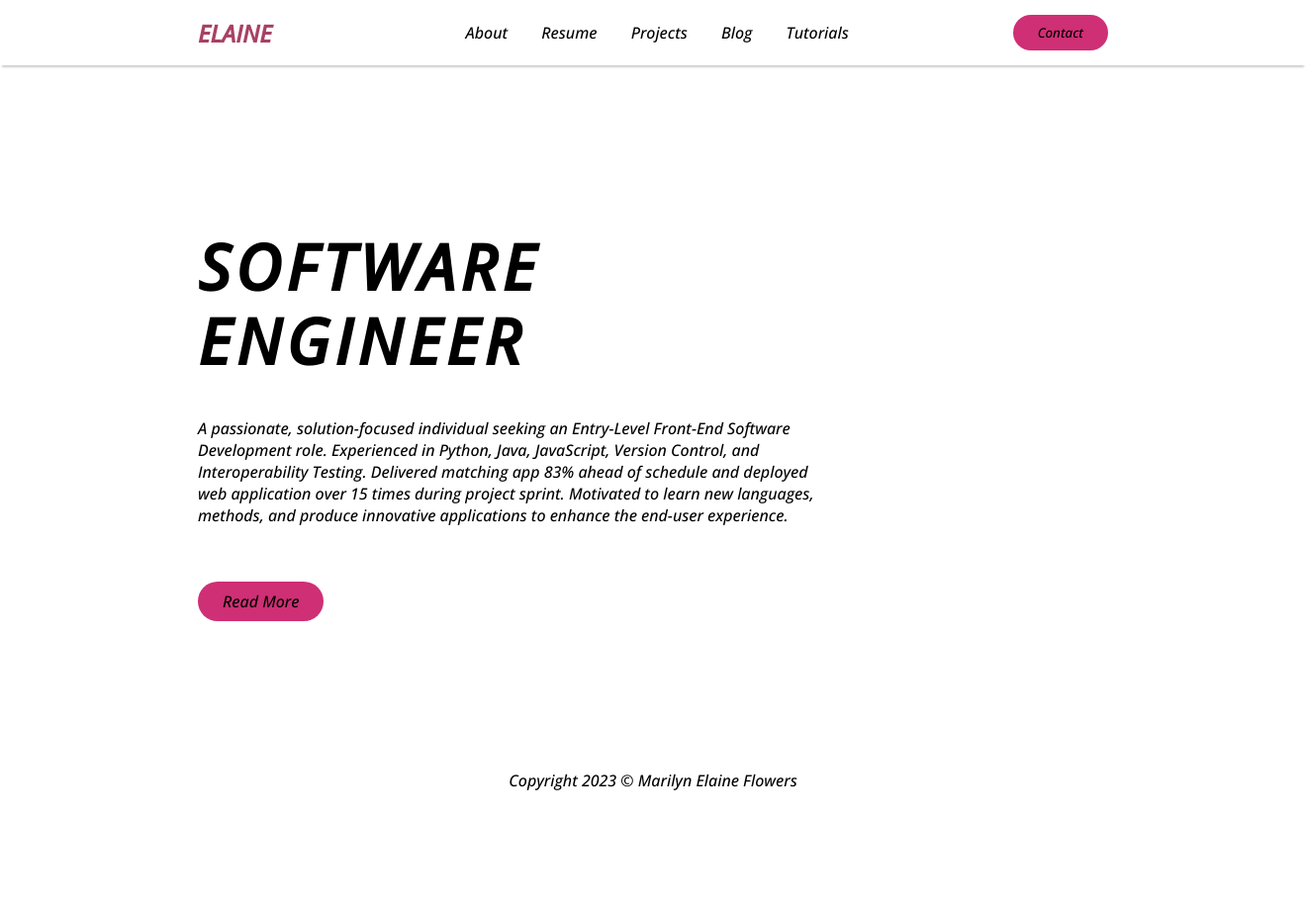
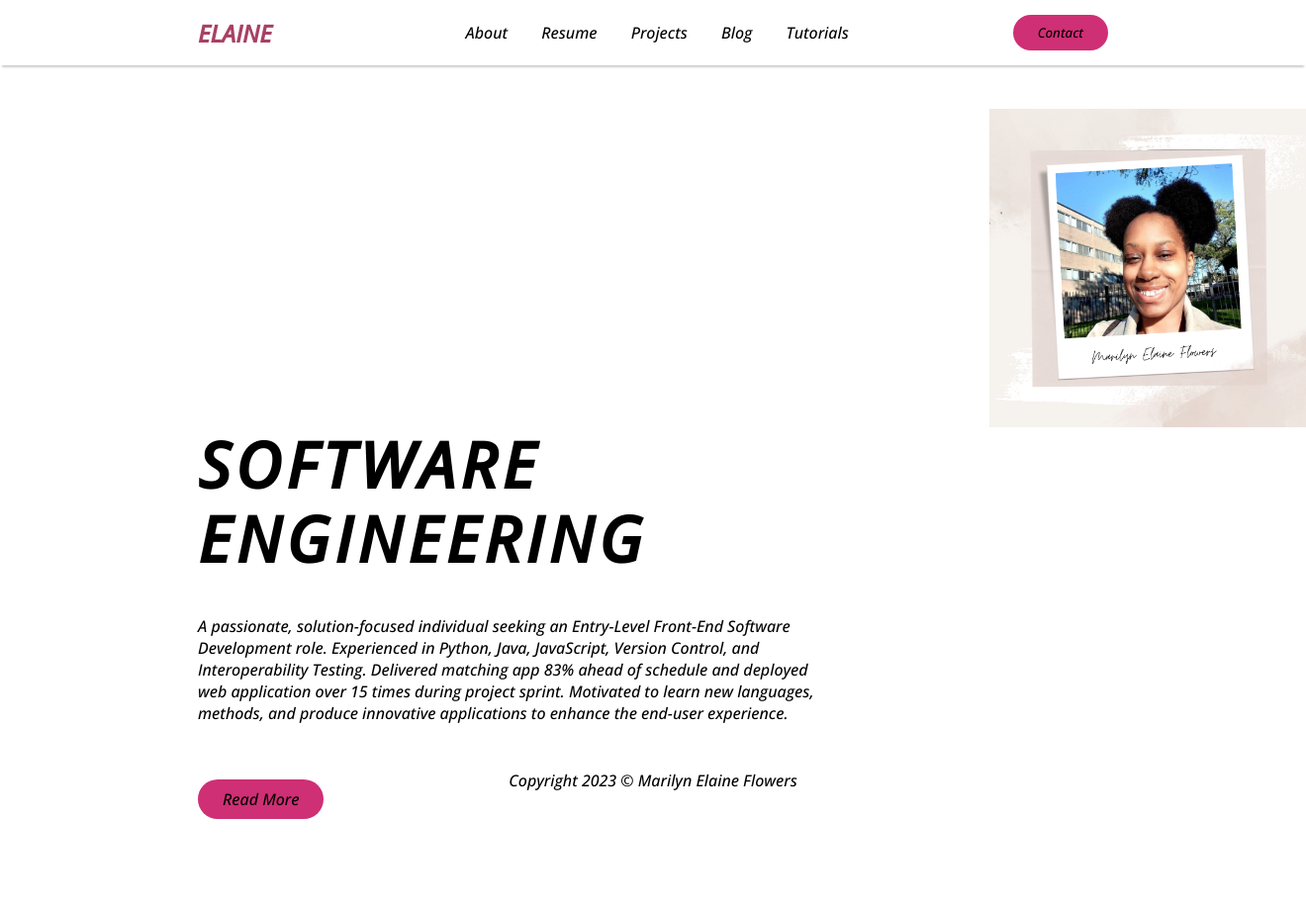
Before and after one commit to mflowers1395/Elaine, a Django app: page /home/ in a window 1320 px wide. Shown: the whole page at 99% size. Before the commit the page ends 799 px from the top, so only its background shows below. Run offline with Django 4.2, Linux system fonts and the light colour scheme.

Commit message:
Adding new pages and photos

```diff
--- a/Elaine/static/css/style.css
+++ b/Elaine/static/css/style.css
@@ -1,12 +1,15 @@
 @import url('https://fonts.googleapis.com/css2?family=Open+Sans:ital,wght@1,500&display=swap');
 
+/* Overall Website Design */
 *{
     margin: 0;
     padding: 0;
     box-sizing: border-box;
     font-family: 'Open Sans', sans-serif;
 }
+/* Overall Website Design */
 
+/* HEADER AND NAVIGATION BAR */
 header{
     z-index: 999;
     position: absolute;
@@ -61,8 +64,19 @@ header .navigation .navigation-items a:hover:before{
     width: 100%;
 }
 
+/* HEADER AND NAVIGATION BAR */
+
+/* Homepage Design */
 section{
     padding:100px 200px;
+
+}
+
+.home .content .marilyn{
+    display: block;
+    margin-left: 800px;
+    width: 50%;
+    justify-content: space-between;
 }
 
 .home{
@@ -79,7 +93,7 @@ section{
 .home .content{
     z-index: 888;
     width: 70%;
-    margin-top: 50px;
+    margin-top: 10px;
 }
 
 .home .content h1{
@@ -125,6 +139,11 @@ button:hover, .home .content a:hover{
 }
 
 
+/* Homepage Design */
+
+
+
+/* FOOTER */
 footer {
     position: fixed;
     bottom: 0;
@@ -132,3 +151,5 @@ footer {
     text-align: center;
     color: Black;
 }
+
+/* FOOTER */
--- a/Elaine/templates/index.html
+++ b/Elaine/templates/index.html
@@ -4,10 +4,10 @@
 {% block title %} Home {% endblock %}
 
 {% block content %}
-
 <section class="home">
     <div class="content">
-        <h1>Software<br>Engineer</h1>
+<img class="marilyn" src="{% static 'images/Marilyn.png' %}">
+        <h1>Software<br>Engineering</h1>
         <p> A passionate, solution-focused individual seeking an Entry-Level Front-End Software Development role. Experienced in Python, Java, JavaScript, Version Control, and Interoperability Testing. Delivered matching app 83% ahead of schedule and deployed web application over 15 times during project sprint. Motivated to learn new languages, methods, and produce innovative applications to enhance the end-user experience.</p>
         <a href="{% url 'resume' %}">Read More</a>
     </div>
```
Also changed, not shown: Elaine/templates/projects.html (+7 -0 lines), Elaine/static/images/Home Picture.png (added).
